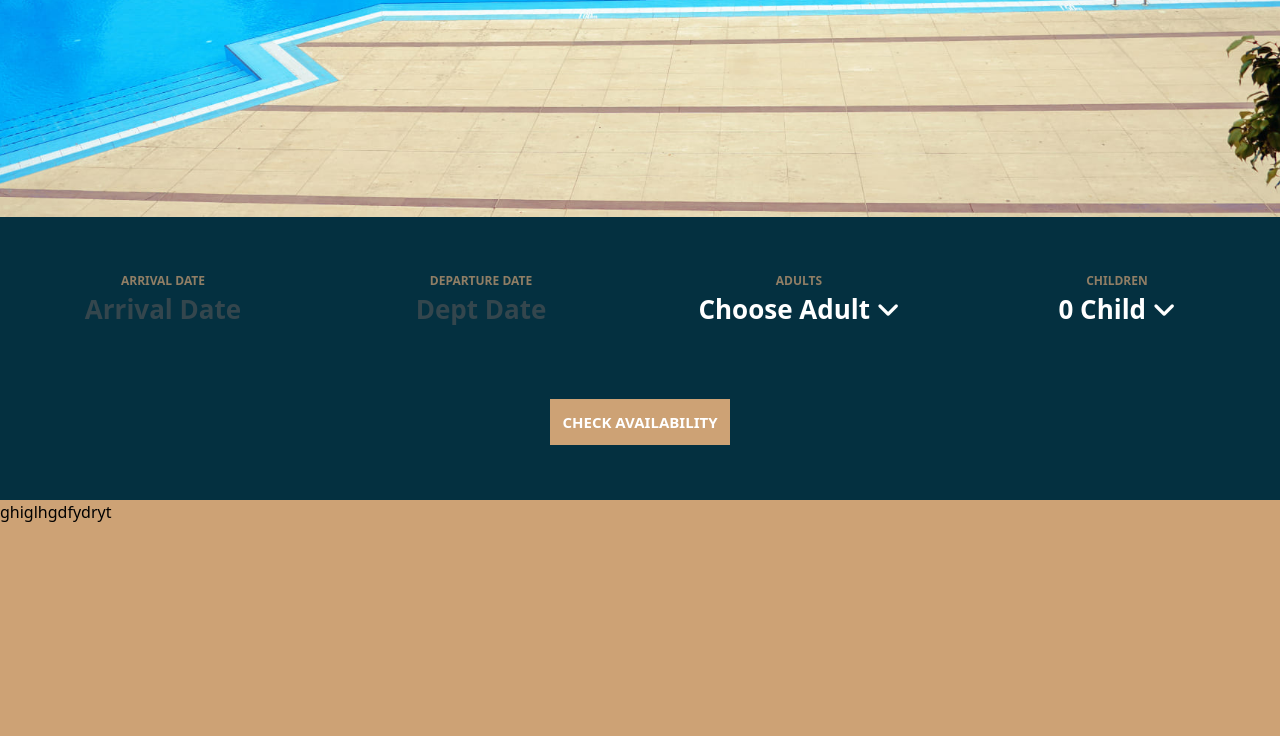
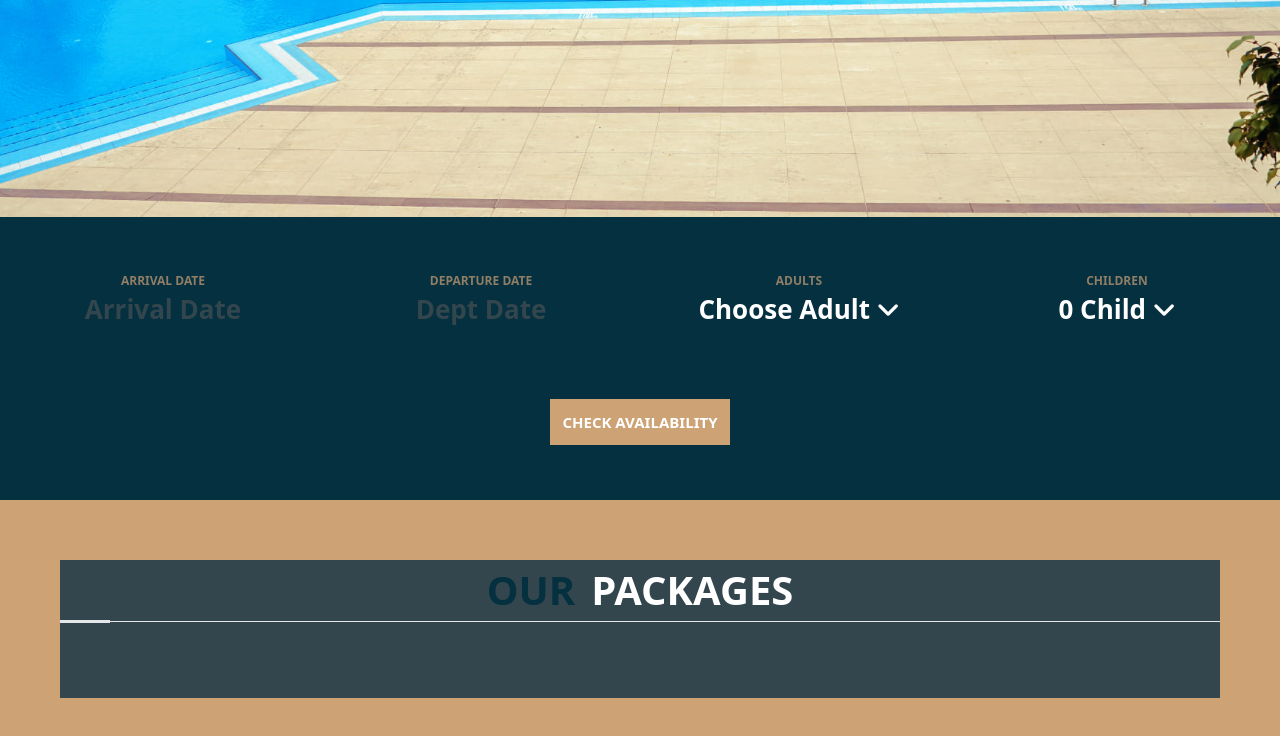
Before and after one commit to Flaco39/eko-hotel, a website: page public/index.html in a window 1280 px wide. Shown: the part 586-1322 px from the top of the page. Drawn offline with Linux system fonts and the light colour scheme.

Commit message:
added custom edits

```diff
--- a/public/index.html
+++ b/public/index.html
@@ -3,7 +3,7 @@
 <head>
   <meta charset="UTF-8">
   <meta name="viewport" content="width=device-width, initial-scale=1.0">
-  <link href="/public/output.css" rel="stylesheet">
+  <link href="output.css" rel="stylesheet">
   <script src="https://kit.fontawesome.com/f1cd3cf3c1.js" crossorigin="anonymous"></script>
 </head>
 <body>
@@ -61,8 +61,24 @@
       <span class="ava">CHECK AVAILABILITY</span>
     </div>
   </div>
-  <div class="banner3">ghiglhgdfydryt</div>
+  <div class="banner3">
+
+    <div class="ban3child fir3">
+      <div class="fir3child f3d1"> <div class="our">OUR</div> PACKAGES</div>
+      <div class="fir3child f3d2">
+        <hr class="line">
+        <hr class="bigline">
+        <hr class="line">
+      </div>
+
+    </div>
+    <div class="ban3child sec3">
+
+    </div>
+  </div>
 </div>
+
+
 
 </body>
 </html>
--- a/src/input.css
+++ b/src/input.css
@@ -59,7 +59,25 @@
 .ban2child{
     @apply h-[127px] w-[1240px]
 }
+.line{
+    @apply h-1 w-[100%] bg-teal-400
+}
 
 .banner3{
-    @apply h-[100vh] w-[100%] bg-background
+    @apply h-[100vh] w-[100%] bg-background flex justify-center p-[60px]
 }
+.fir3{
+    @apply h-[138px] w-[1270px] bg-text
+}
+.f3d1{
+    @apply text-white flex gap-[1rem] justify-center items-center text-[40px] font-bold
+}
+.f3d2{
+    @apply flex flex-col
+}
+.our{
+    @apply text-our
+}
+.line{
+    @apply w-[50px] h-[1px] bg-white
+}
--- a/tailwind.config.js
+++ b/tailwind.config.js
@@ -5,7 +5,8 @@ export default {
      extend: {
       colors:{
         text:"rgb(52,70,77)",
-        background:"rgb(205,162,117)"
+        background:"rgb(205,162,117)",
+        our:"rgb(4,48,64)"
       }
      },
    },
```
Also changed, not shown: public/output.css, src/output.css (deleted).
